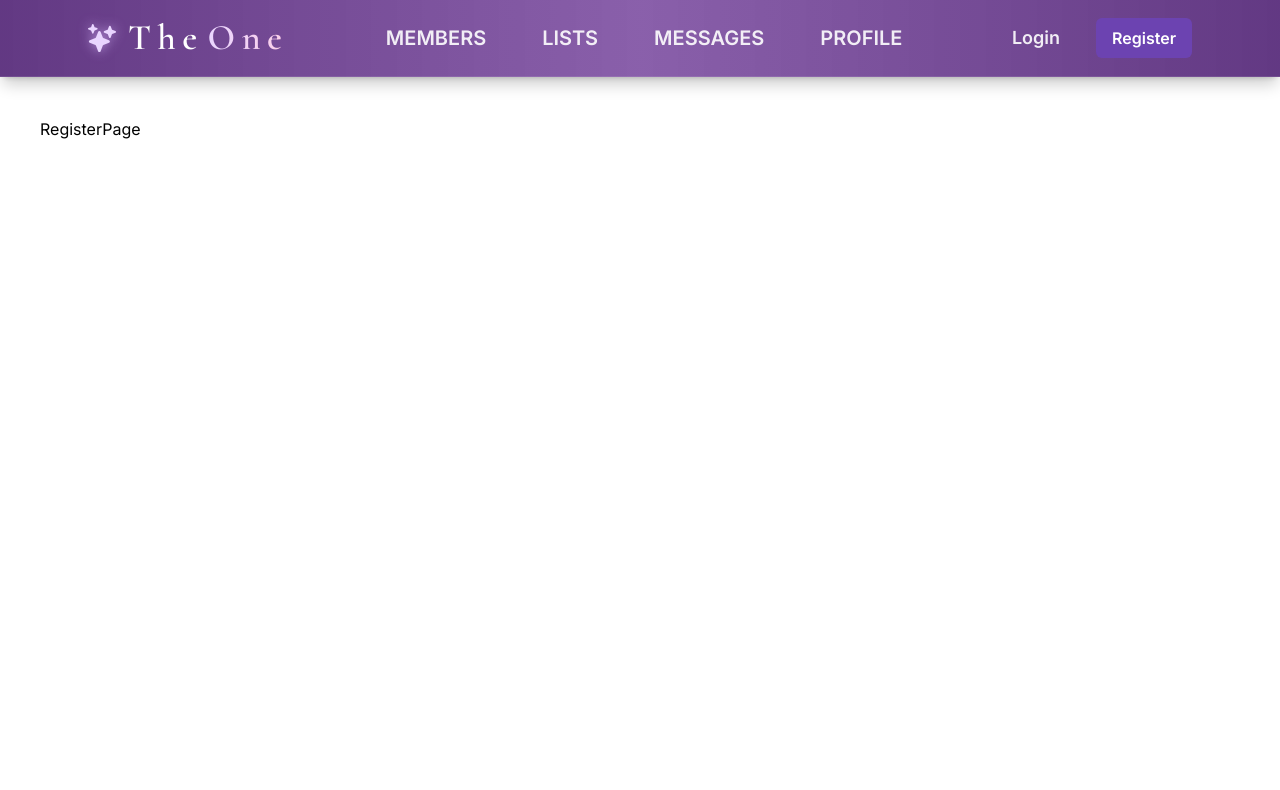
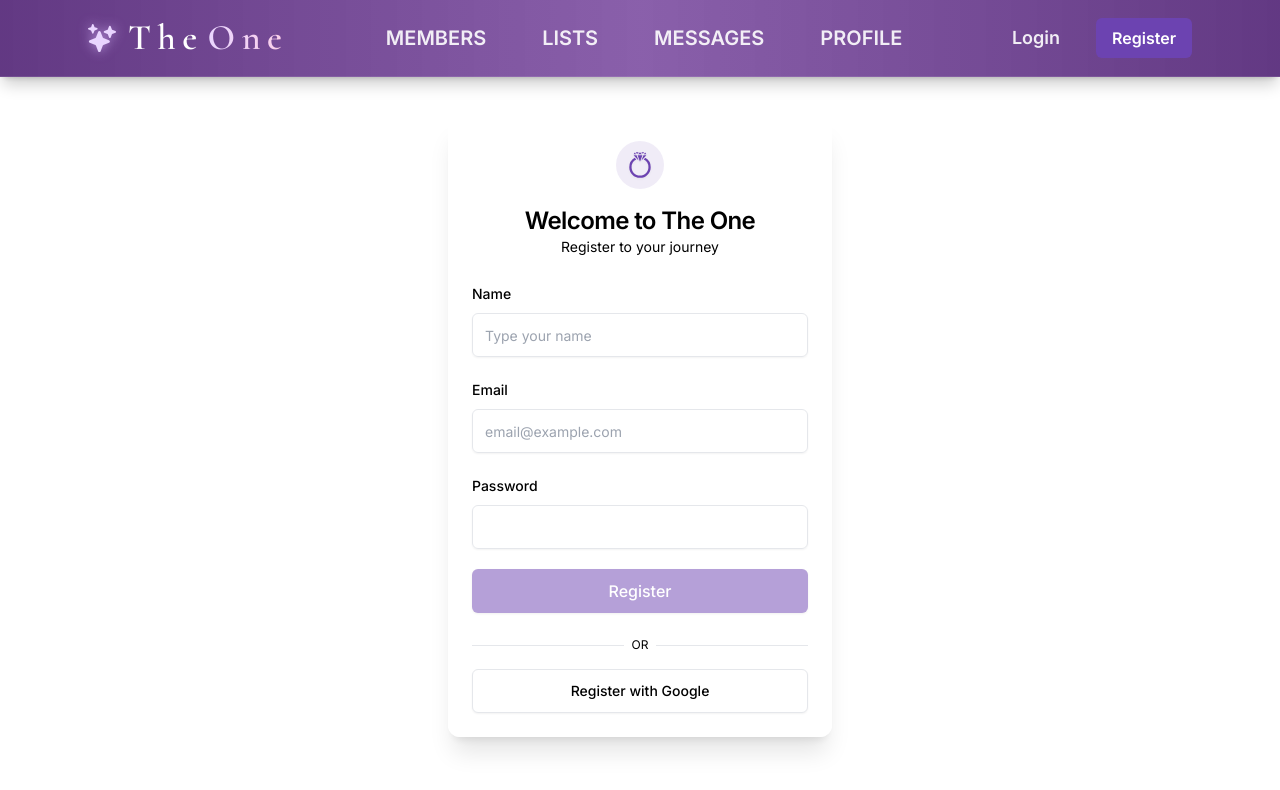
Before and after one commit to sahoooii/next-theOne, a Next.js app: page /register in a window 1280 px wide. Shown: the top 790 px of the page. Built offline with nearby package versions, Linux system fonts and the light colour scheme.

Commit message:
Created register form temporary ver.

```diff
--- a/src/app/(auth)/login/page.tsx
+++ b/src/app/(auth)/login/page.tsx
@@ -1,4 +1,3 @@
-import React from 'react';
 import LoginForm from './LoginForm';
 
 const LoginPage = () => {
--- /dev/null
+++ b/src/app/(auth)/register/RegisterForm.tsx
@@ -0,0 +1,152 @@
+'use client';
+
+import { useForm } from 'react-hook-form';
+import { zodResolver } from '@hookform/resolvers/zod';
+import { registerSchema, RegisterSchema } from '@/lib/schema/registerForm';
+
+import {
+	Card,
+	CardContent,
+	CardDescription,
+	CardFooter,
+	CardHeader,
+	CardTitle,
+} from '@/components/ui/card';
+import {
+	Form,
+	FormControl,
+	FormField,
+	FormItem,
+	FormLabel,
+	FormMessage,
+} from '@/components/ui/form';
+
+import { Button } from '@/components/ui/button';
+import { Input } from '@/components/ui/input';
+import { GiBigDiamondRing } from 'react-icons/gi';
+
+const RegisterForm = () => {
+	const form = useForm<RegisterSchema>({
+		resolver: zodResolver(registerSchema),
+		mode: 'onTouched',
+		defaultValues: {
+			name: '',
+			email: '',
+			password: '',
+		},
+	});
+
+	const onSubmit = (data: RegisterSchema) => {
+		console.log(data);
+	};
+
+	return (
+		<Card className='w-full max-w-sm mx-auto border-none shadow-xl bg-background/80 backdrop-blur'>
+			<CardHeader className='space-y-4 text-center'>
+				<div className='mx-auto w-12 h-12 flex items-center justify-center rounded-full bg-primary/10'>
+					<GiBigDiamondRing size={28} className='text-primary drop-shadow-sm' />
+				</div>
+
+				<div>
+					<CardTitle className='text-2xl font-semibold'>
+						Welcome to The One
+					</CardTitle>
+					<CardDescription className='text-muted-foreground'>
+						Register to your journey
+					</CardDescription>
+				</div>
+			</CardHeader>
+
+			<CardContent>
+				<Form {...form}>
+					<form className='space-y-5' onSubmit={form.handleSubmit(onSubmit)}>
+						{/* Name */}
+						<FormField
+							control={form.control}
+							name='name'
+							render={({ field }) => (
+								<FormItem>
+									<FormLabel>Name</FormLabel>
+
+									<FormControl>
+										<Input
+											type='text'
+											placeholder='Type your name'
+											className='h-11'
+											{...field}
+										/>
+									</FormControl>
+									<FormMessage className='text-sm text-red-500' />
+								</FormItem>
+							)}
+						/>
+						{/* Email */}
+						<FormField
+							control={form.control}
+							name='email'
+							render={({ field }) => (
+								<FormItem>
+									<FormLabel>Email</FormLabel>
+
+									<FormControl>
+										<Input
+											type='email'
+											placeholder='email@example.com'
+											className='h-11'
+											{...field}
+										/>
+									</FormControl>
+									<FormMessage className='text-sm text-red-500' />
+								</FormItem>
+							)}
+						/>
+
+						{/* Password */}
+						<FormField
+							control={form.control}
+							name='password'
+							render={({ field }) => (
+								<FormItem>
+									<div>
+										<FormLabel>Password</FormLabel>
+									</div>
+
+									<FormControl>
+										<Input type='password' className='h-11' {...field} />
+									</FormControl>
+
+									<FormMessage className='text-sm text-red-500' />
+								</FormItem>
+							)}
+						/>
+
+						<Button
+							type='submit'
+							className='w-full h-11 text-base font-medium mt-2'
+							disabled={!form.formState.isValid}
+						>
+							Register
+						</Button>
+					</form>
+				</Form>
+			</CardContent>
+
+			<CardFooter className='flex flex-col gap-4'>
+				<div className='relative w-full'>
+					<div className='absolute inset-0 flex items-center'>
+						<span className='w-full border-t' />
+					</div>
+					<div className='relative text-center text-xs uppercase text-muted-foreground'>
+						<span className='bg-background px-2'>or</span>
+					</div>
+				</div>
+
+				<Button variant='outline' className='w-full h-11'>
+					Register with Google
+				</Button>
+			</CardFooter>
+		</Card>
+	);
+};
+
+export default RegisterForm;
--- a/src/app/(auth)/register/page.tsx
+++ b/src/app/(auth)/register/page.tsx
@@ -1,7 +1,12 @@
 import React from 'react';
+import RegisterForm from './RegisterForm';
 
 const RegisterPage = () => {
-	return <div>RegisterPage</div>;
+	return (
+		<div className='vertical-center'>
+			<RegisterForm />
+		</div>
+	);
 };
 
 export default RegisterPage;
--- /dev/null
+++ b/src/lib/schema/registerForm.ts
@@ -0,0 +1,15 @@
+import { z } from 'zod';
+
+// 実際にチェックするルール
+export const registerSchema = z.object({
+	name: z.string().min(3, { message: 'Name must be at least 3 characters' }),
+	email: z.string().refine((val) => /^[^\s@]+@[^\s@]+\.[^\s@]+$/.test(val), {
+		message: 'Invalid email address',
+	}),
+	password: z
+		.string()
+		.min(6, { message: 'Password must be at least 6 characters' }),
+});
+
+// 設計図(型)
+export type RegisterSchema = z.infer<typeof registerSchema>;
```
